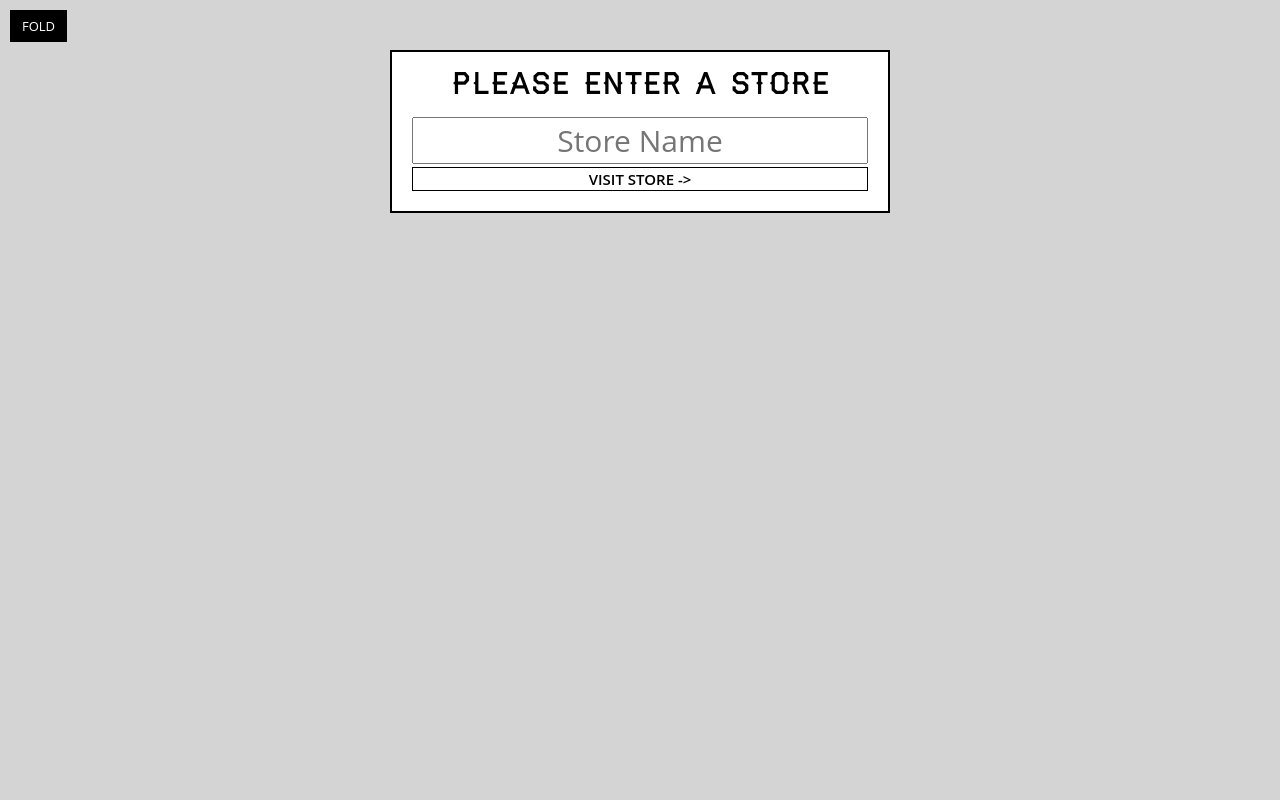
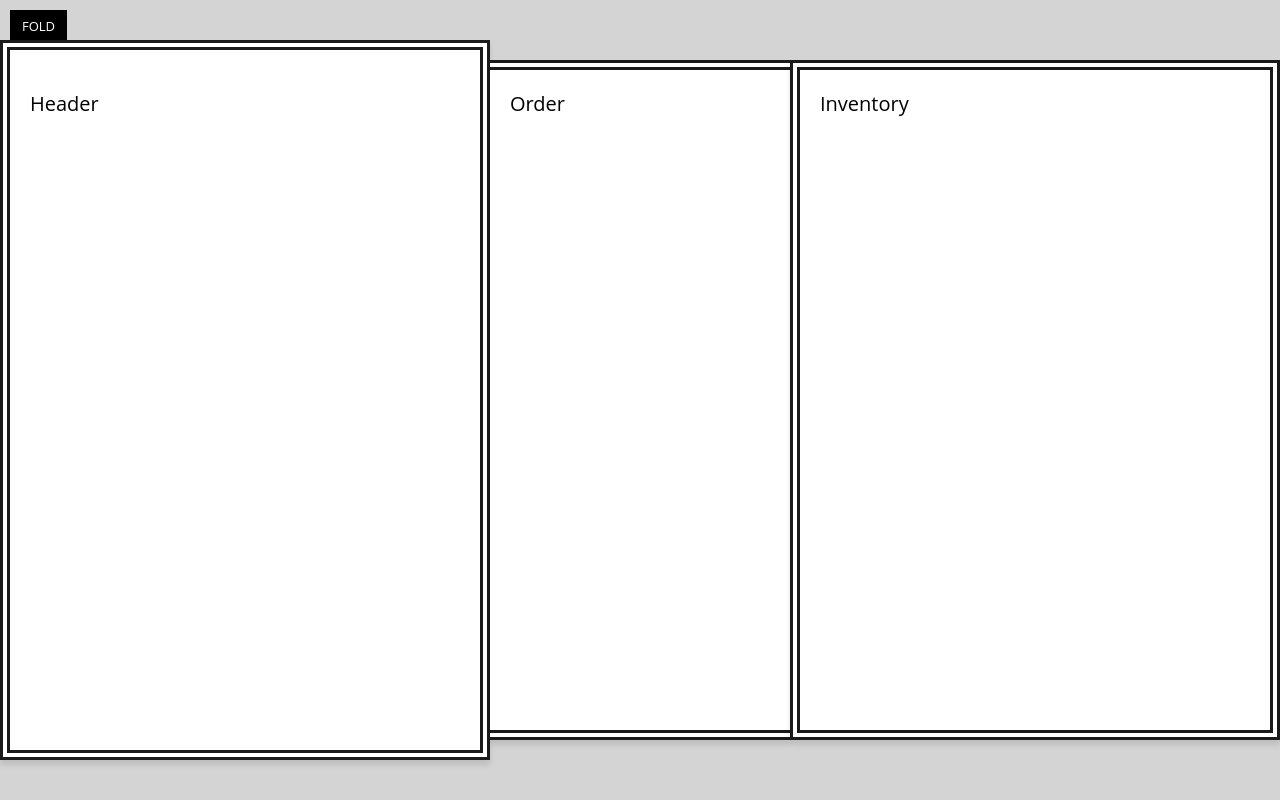
Before and after one commit to m428/React-For-Beginners, a React (Create React App) app in the folder catch-of-the-day/: page / in a window 1280 px wide. Built offline with nearby package versions, Linux system fonts and the light colour scheme.

Commit message:
add application layout with components

```diff
--- /dev/null
+++ b/catch-of-the-day/src/components/App.js
@@ -0,0 +1,21 @@
+import React from 'react';
+
+import Header from './Header'
+import Inventory from './Inventory'
+import Order from './Order'
+
+class App extends React.Component {
+  render() {
+    return (
+      <div className="catch-of-the-day">
+        <div className="menu">
+          <Header />
+        </div>
+        <Order />
+        <Inventory />
+      </div>
+    )
+  }
+}
+
+export default App;
--- /dev/null
+++ b/catch-of-the-day/src/components/Header.js
@@ -0,0 +1,11 @@
+import React from 'react';
+
+class Header extends React.Component {
+  render() {
+    return (
+        <p>Header</p>
+    )
+  }
+}
+
+export default Header;
--- /dev/null
+++ b/catch-of-the-day/src/components/Inventory.js
@@ -0,0 +1,11 @@
+import React from 'react';
+
+class Inventory extends React.Component {
+  render() {
+    return (
+      <p>Inventory</p>
+    )
+  }
+}
+
+export default Inventory;
--- /dev/null
+++ b/catch-of-the-day/src/components/Order.js
@@ -0,0 +1,11 @@
+import React from 'react';
+
+class Order extends React.Component {
+  render() {
+    return (
+      <p>Order</p>
+    )
+  }
+}
+
+export default Order;
--- a/catch-of-the-day/src/index.js
+++ b/catch-of-the-day/src/index.js
@@ -3,6 +3,7 @@ import { render } from 'react-dom';
 
 import './css/style.css'; // import css form style.css
 
+import App from './components/App'
 import StorePicker from './components/StorePicker';
 
-render(<StorePicker/>, document.querySelector('#main')) // render StorePicker component in #main
+render(<App/>, document.querySelector('#main')) // render StorePicker component in #main
```
